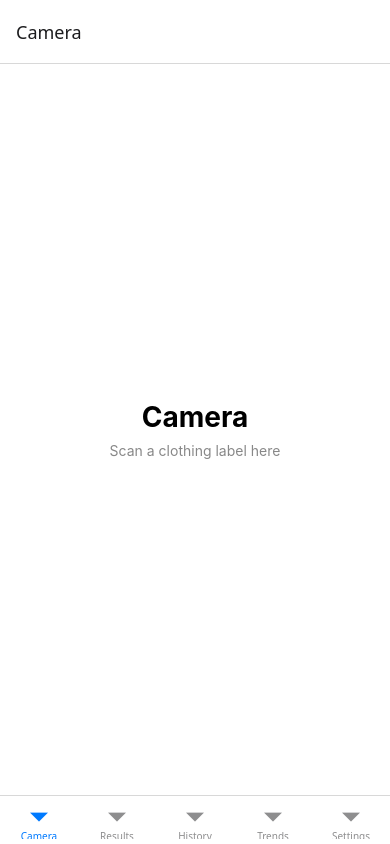
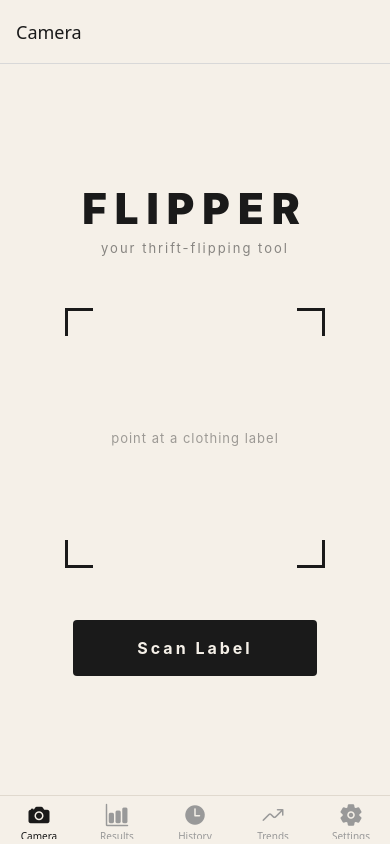
Before and after one commit to zohainaaamreen/flipper, a React Native app: screen /Camera in a window 390 px wide. Built offline with nearby package versions, Linux system fonts and the light colour scheme.

Commit message:
Add vintage beige/black theme and tab icons across all screens

```diff
--- a/App.tsx
+++ b/App.tsx
@@ -2,6 +2,7 @@ import { enableScreens } from 'react-native-screens';
 enableScreens(false);
 import { NavigationContainer } from '@react-navigation/native';
 import { createBottomTabNavigator } from '@react-navigation/bottom-tabs';
+import { Ionicons } from '@expo/vector-icons';
 import CameraScreen from './screens/CameraScreen';
 import ResultsScreen from './screens/ResultsScreen';
 import HistoryScreen from './screens/HistoryScreen';
@@ -9,16 +10,31 @@ import TrendsScreen from './screens/TrendsScreen';
 import SettingsScreen from './screens/SettingsScreen';
 
 const Tab = createBottomTabNavigator();
+const BLACK = '#1A1A1A';
+const BEIGE = '#F5F0E8';
+
+type IoniconName = React.ComponentProps<typeof Ionicons>['name'];
+
+const tabIcon = (name: IoniconName) =>
+  ({ color }: { color: string }) => <Ionicons name={name} size={24} color={color} />;
 
 export default function App() {
   return (
     <NavigationContainer>
-      <Tab.Navigator>
-        <Tab.Screen name="Camera" component={CameraScreen} />
-        <Tab.Screen name="Results" component={ResultsScreen} />
-        <Tab.Screen name="History" component={HistoryScreen} />
-        <Tab.Screen name="Trends" component={TrendsScreen} />
-        <Tab.Screen name="Settings" component={SettingsScreen} />
+      <Tab.Navigator
+        screenOptions={{
+          tabBarActiveTintColor: BLACK,
+          tabBarInactiveTintColor: '#999',
+          tabBarStyle: { backgroundColor: BEIGE, borderTopColor: '#E0D9CE' },
+          headerStyle: { backgroundColor: BEIGE },
+          headerTintColor: BLACK,
+        }}
+      >
+        <Tab.Screen name="Camera" component={CameraScreen} options={{ tabBarIcon: tabIcon('camera') }} />
+        <Tab.Screen name="Results" component={ResultsScreen} options={{ tabBarIcon: tabIcon('bar-chart') }} />
+        <Tab.Screen name="History" component={HistoryScreen} options={{ tabBarIcon: tabIcon('time') }} />
+        <Tab.Screen name="Trends" component={TrendsScreen} options={{ tabBarIcon: tabIcon('trending-up') }} />
+        <Tab.Screen name="Settings" component={SettingsScreen} options={{ tabBarIcon: tabIcon('settings') }} />
       </Tab.Navigator>
     </NavigationContainer>
   );
--- a/screens/CameraScreen.tsx
+++ b/screens/CameraScreen.tsx
@@ -1,16 +1,106 @@
-import { View, Text, StyleSheet } from 'react-native';
+import { View, Text, StyleSheet, TouchableOpacity } from 'react-native';
 
 export default function CameraScreen() {
   return (
     <View style={styles.container}>
-      <Text style={styles.text}>Camera</Text>
-      <Text style={styles.sub}>Scan a clothing label here</Text>
+      <Text style={styles.logo}>FLIPPER</Text>
+      <Text style={styles.tagline}>your thrift-flipping tool</Text>
+
+      <View style={styles.viewfinder}>
+        <View style={[styles.corner, styles.topLeft]} />
+        <View style={[styles.corner, styles.topRight]} />
+        <View style={[styles.corner, styles.bottomLeft]} />
+        <View style={[styles.corner, styles.bottomRight]} />
+        <Text style={styles.viewfinderText}>point at a clothing label</Text>
+      </View>
+
+      <TouchableOpacity style={styles.button}>
+        <Text style={styles.buttonText}>Scan Label</Text>
+      </TouchableOpacity>
     </View>
   );
 }
 
+const BEIGE = '#F5F0E8';
+const BLACK = '#1A1A1A';
+const CORNER = 28;
+const BORDER = 3;
+
 const styles = StyleSheet.create({
-  container: { flex: 1, alignItems: 'center', justifyContent: 'center', backgroundColor: '#fff' },
-  text: { fontSize: 28, fontWeight: 'bold' },
-  sub: { fontSize: 14, color: '#888', marginTop: 8 },
+  container: {
+    flex: 1,
+    backgroundColor: BEIGE,
+    alignItems: 'center',
+    justifyContent: 'center',
+    paddingHorizontal: 32,
+  },
+  logo: {
+    fontSize: 42,
+    fontWeight: '900',
+    color: BLACK,
+    letterSpacing: 8,
+    marginBottom: 6,
+  },
+  tagline: {
+    fontSize: 13,
+    color: BLACK,
+    letterSpacing: 2,
+    opacity: 0.5,
+    marginBottom: 52,
+  },
+  viewfinder: {
+    width: 260,
+    height: 260,
+    alignItems: 'center',
+    justifyContent: 'center',
+    marginBottom: 52,
+  },
+  corner: {
+    position: 'absolute',
+    width: CORNER,
+    height: CORNER,
+    borderColor: BLACK,
+  },
+  topLeft: {
+    top: 0,
+    left: 0,
+    borderTopWidth: BORDER,
+    borderLeftWidth: BORDER,
+  },
+  topRight: {
+    top: 0,
+    right: 0,
+    borderTopWidth: BORDER,
+    borderRightWidth: BORDER,
+  },
+  bottomLeft: {
+    bottom: 0,
+    left: 0,
+    borderBottomWidth: BORDER,
+    borderLeftWidth: BORDER,
+  },
+  bottomRight: {
+    bottom: 0,
+    right: 0,
+    borderBottomWidth: BORDER,
+    borderRightWidth: BORDER,
+  },
+  viewfinderText: {
+    fontSize: 13,
+    color: BLACK,
+    opacity: 0.4,
+    letterSpacing: 1,
+  },
+  button: {
+    backgroundColor: BLACK,
+    paddingVertical: 18,
+    paddingHorizontal: 64,
+    borderRadius: 4,
+  },
+  buttonText: {
+    color: BEIGE,
+    fontSize: 16,
+    fontWeight: '700',
+    letterSpacing: 3,
+  },
 });
--- a/screens/HistoryScreen.tsx
+++ b/screens/HistoryScreen.tsx
@@ -1,16 +1,19 @@
 import { View, Text, StyleSheet } from 'react-native';
+
+const BEIGE = '#F5F0E8';
+const BLACK = '#1A1A1A';
 
 export default function HistoryScreen() {
   return (
     <View style={styles.container}>
-      <Text style={styles.text}>History</Text>
+      <Text style={styles.title}>History</Text>
       <Text style={styles.sub}>Your past scans will appear here</Text>
     </View>
   );
 }
 
 const styles = StyleSheet.create({
-  container: { flex: 1, alignItems: 'center', justifyContent: 'center', backgroundColor: '#fff' },
-  text: { fontSize: 28, fontWeight: 'bold' },
-  sub: { fontSize: 14, color: '#888', marginTop: 8 },
+  container: { flex: 1, alignItems: 'center', justifyContent: 'center', backgroundColor: BEIGE, paddingHorizontal: 32 },
+  title: { fontSize: 28, fontWeight: '900', color: BLACK, letterSpacing: 4, marginBottom: 10 },
+  sub: { fontSize: 13, color: BLACK, opacity: 0.4, letterSpacing: 1, textAlign: 'center' },
 });
--- a/screens/ResultsScreen.tsx
+++ b/screens/ResultsScreen.tsx
@@ -1,16 +1,19 @@
 import { View, Text, StyleSheet } from 'react-native';
+
+const BEIGE = '#F5F0E8';
+const BLACK = '#1A1A1A';
 
 export default function ResultsScreen() {
   return (
     <View style={styles.container}>
-      <Text style={styles.text}>Results</Text>
+      <Text style={styles.title}>Results</Text>
       <Text style={styles.sub}>AI analysis and eBay comps will show here</Text>
     </View>
   );
 }
 
 const styles = StyleSheet.create({
-  container: { flex: 1, alignItems: 'center', justifyContent: 'center', backgroundColor: '#fff' },
-  text: { fontSize: 28, fontWeight: 'bold' },
-  sub: { fontSize: 14, color: '#888', marginTop: 8 },
+  container: { flex: 1, alignItems: 'center', justifyContent: 'center', backgroundColor: BEIGE, paddingHorizontal: 32 },
+  title: { fontSize: 28, fontWeight: '900', color: BLACK, letterSpacing: 4, marginBottom: 10 },
+  sub: { fontSize: 13, color: BLACK, opacity: 0.4, letterSpacing: 1, textAlign: 'center' },
 });
--- a/screens/SettingsScreen.tsx
+++ b/screens/SettingsScreen.tsx
@@ -1,16 +1,19 @@
 import { View, Text, StyleSheet } from 'react-native';
+
+const BEIGE = '#F5F0E8';
+const BLACK = '#1A1A1A';
 
 export default function SettingsScreen() {
   return (
     <View style={styles.container}>
-      <Text style={styles.text}>Settings</Text>
+      <Text style={styles.title}>Settings</Text>
       <Text style={styles.sub}>App preferences will live here</Text>
     </View>
   );
 }
 
 const styles = StyleSheet.create({
-  container: { flex: 1, alignItems: 'center', justifyContent: 'center', backgroundColor: '#fff' },
-  text: { fontSize: 28, fontWeight: 'bold' },
-  sub: { fontSize: 14, color: '#888', marginTop: 8 },
+  container: { flex: 1, alignItems: 'center', justifyContent: 'center', backgroundColor: BEIGE, paddingHorizontal: 32 },
+  title: { fontSize: 28, fontWeight: '900', color: BLACK, letterSpacing: 4, marginBottom: 10 },
+  sub: { fontSize: 13, color: BLACK, opacity: 0.4, letterSpacing: 1, textAlign: 'center' },
 });
--- a/screens/TrendsScreen.tsx
+++ b/screens/TrendsScreen.tsx
@@ -1,16 +1,19 @@
 import { View, Text, StyleSheet } from 'react-native';
+
+const BEIGE = '#F5F0E8';
+const BLACK = '#1A1A1A';
 
 export default function TrendsScreen() {
   return (
     <View style={styles.container}>
-      <Text style={styles.text}>Trends</Text>
+      <Text style={styles.title}>Trends</Text>
       <Text style={styles.sub}>Resale market trends will show here</Text>
     </View>
   );
 }
 
 const styles = StyleSheet.create({
-  container: { flex: 1, alignItems: 'center', justifyContent: 'center', backgroundColor: '#fff' },
-  text: { fontSize: 28, fontWeight: 'bold' },
-  sub: { fontSize: 14, color: '#888', marginTop: 8 },
+  container: { flex: 1, alignItems: 'center', justifyContent: 'center', backgroundColor: BEIGE, paddingHorizontal: 32 },
+  title: { fontSize: 28, fontWeight: '900', color: BLACK, letterSpacing: 4, marginBottom: 10 },
+  sub: { fontSize: 13, color: BLACK, opacity: 0.4, letterSpacing: 1, textAlign: 'center' },
 });
```
